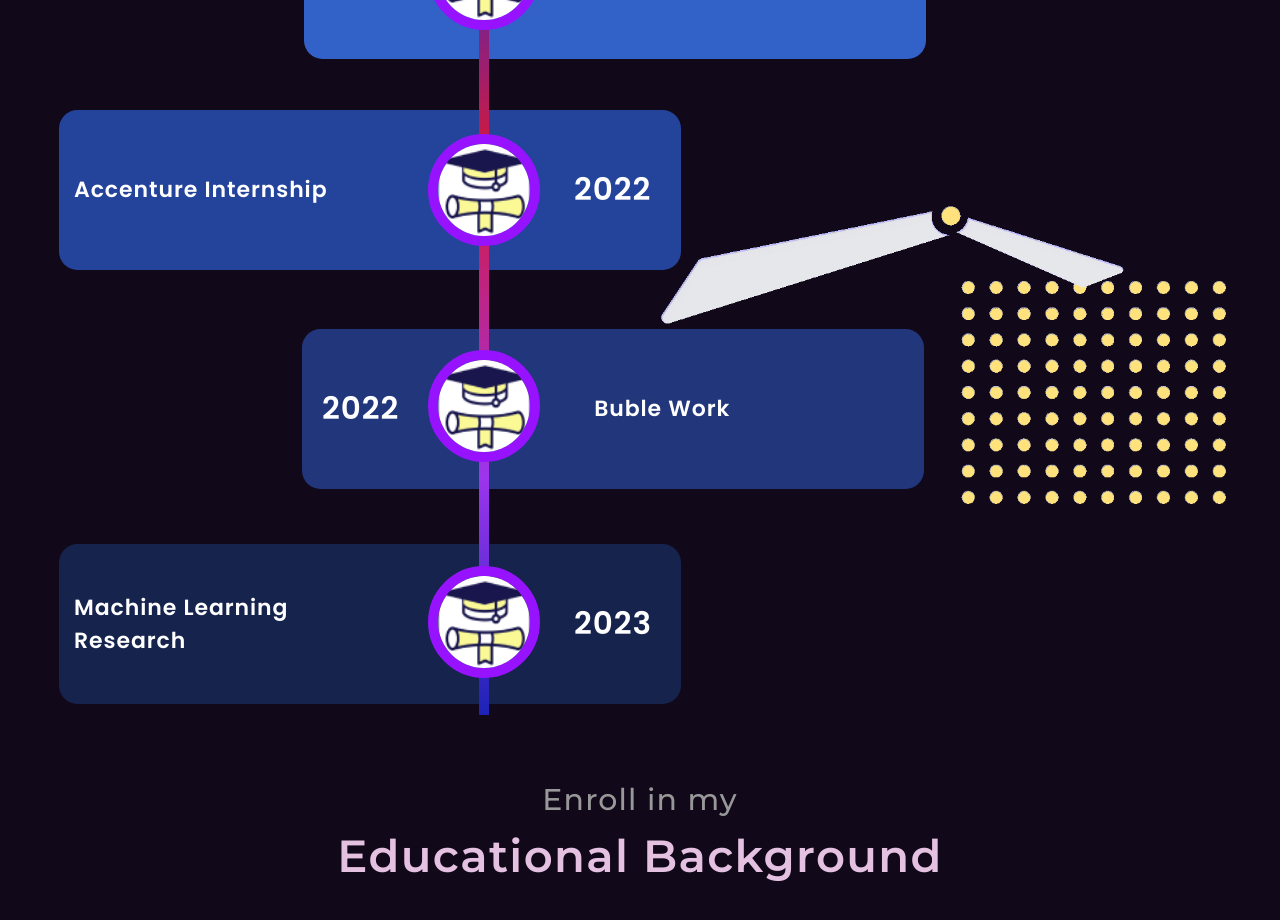
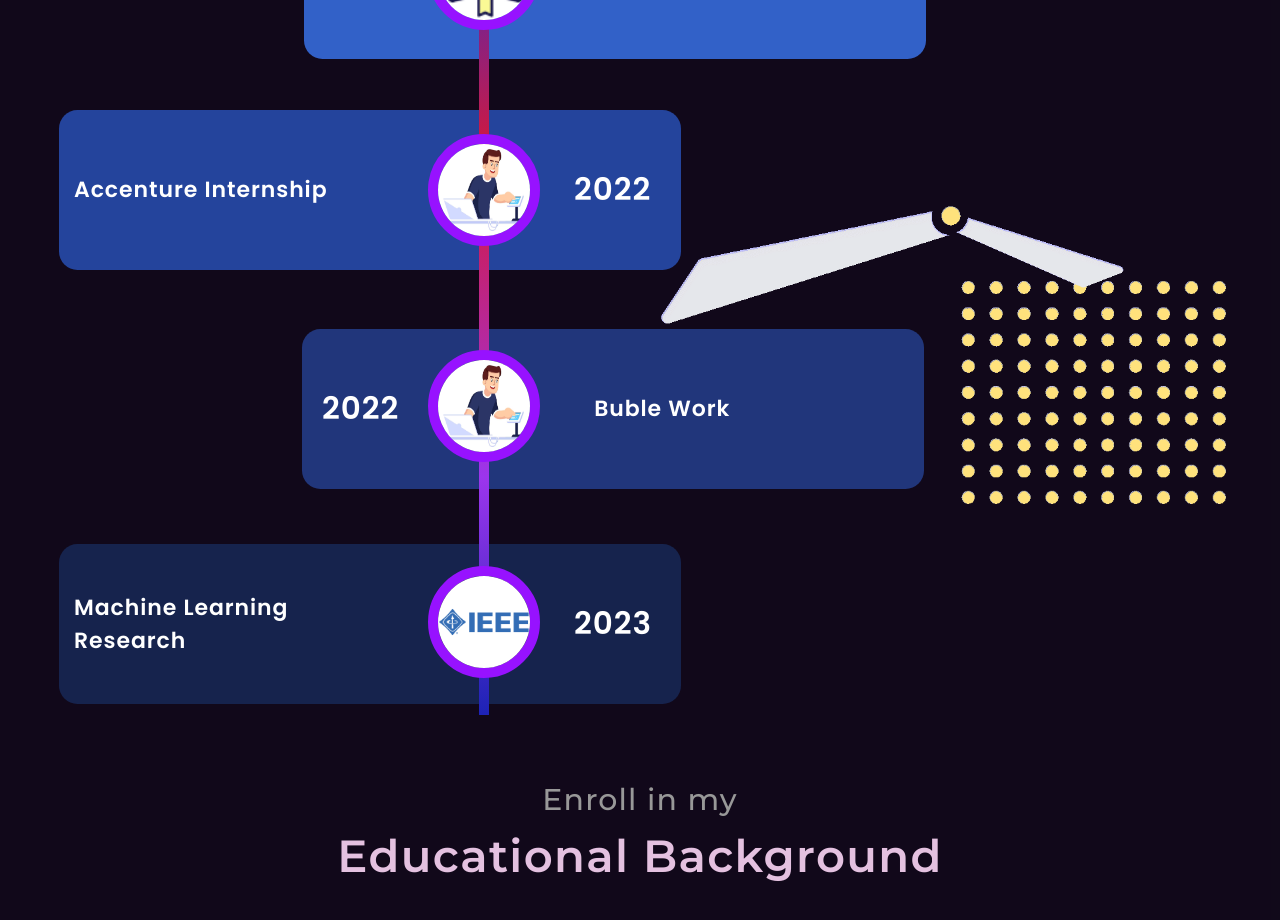
Before and after one commit to Rai-Sahil/Portfolio-React, a React (Create React App) app: page / in a window 1280 px wide. Shown: the part 4900-5820 px from the top of the page. Built offline with nearby package versions, Linux system fonts and the light colour scheme; a web font is replaced by a local one.

Commit message:
Expreience section fixed

```diff
--- a/src/Pages/ExperiencePage/ExperiencePage.jsx
+++ b/src/Pages/ExperiencePage/ExperiencePage.jsx
@@ -1,27 +1,10 @@
-import { useEffect, useState } from 'react';
 import Headings from '../../Components/SubHeaders/SubHeader';
 import './ExperiencePage.css'
 import universityImage from '../../Image/ExperienceSection/University.png'
-
-function ClockLogic() {
-    const [date, setDate] = useState(new Date());
-    useEffect(() => {
-        const interval = setInterval(() => {
-            setDate(new Date());
-        }, 1000);
-
-        return () => clearInterval(interval);
-    }, []);
-
-    const hour = date.getHours() * 30 + 180;
-    const minute = date.getMinutes() * 6 + 180;
-
-    return { hour, minute }
-}
+import jobsImage from '../../Image/ExperienceSection/jobs.png'
+import researchImage from '../../Image/ExperienceSection/free-ieee-283154.png'
 
 const ExperiencePage = () => {
-    const hour = ClockLogic().hour
-    const minute = ClockLogic().minute
 
     return (
         <>
@@ -66,10 +49,10 @@ const ExperiencePage = () => {
 
                     <div className='exp-line'>
                         <span className='image-section'>
-                            <img src={ universityImage } className='image'></img>
-                            <img src={ universityImage } className='image'></img>
-                            <img src={ universityImage } className='image'></img>
-                            <img src={ universityImage } className='image'></img>
+                            <img src={ universityImage } alt="University" className='image'></img>
+                            <img src={ jobsImage } alt="Accenture" className='image'></img>
+                            <img src={ jobsImage } alt="Buble" className='image'></img>
+                            <img src={ researchImage } alt="Research" className='image'></img>
                         </span>
                     </div>
                 </div>
```
Also changed, not shown: src/Image/ExperienceSection/free-ieee-283154.png (added), src/Image/ExperienceSection/jobs.png (added).
